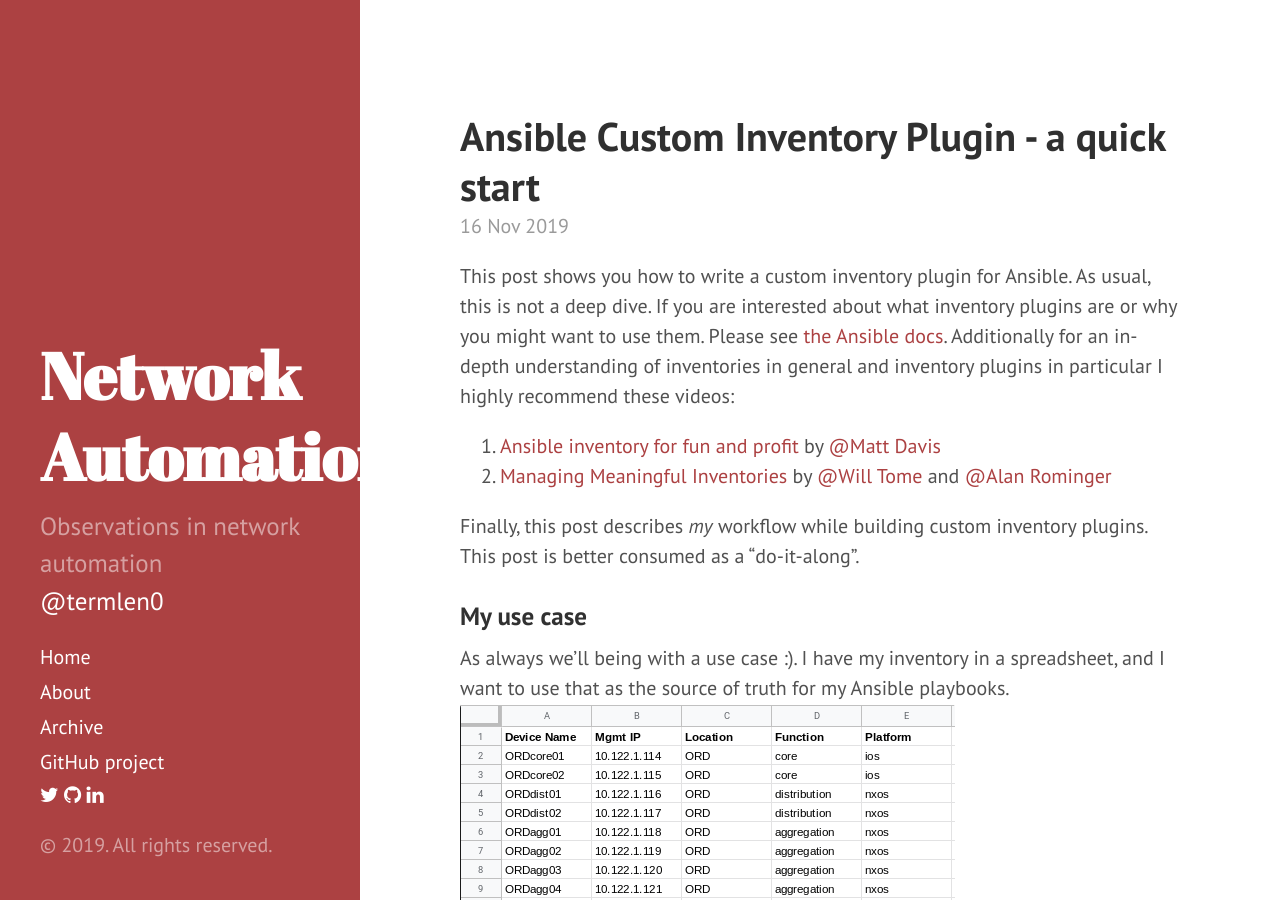
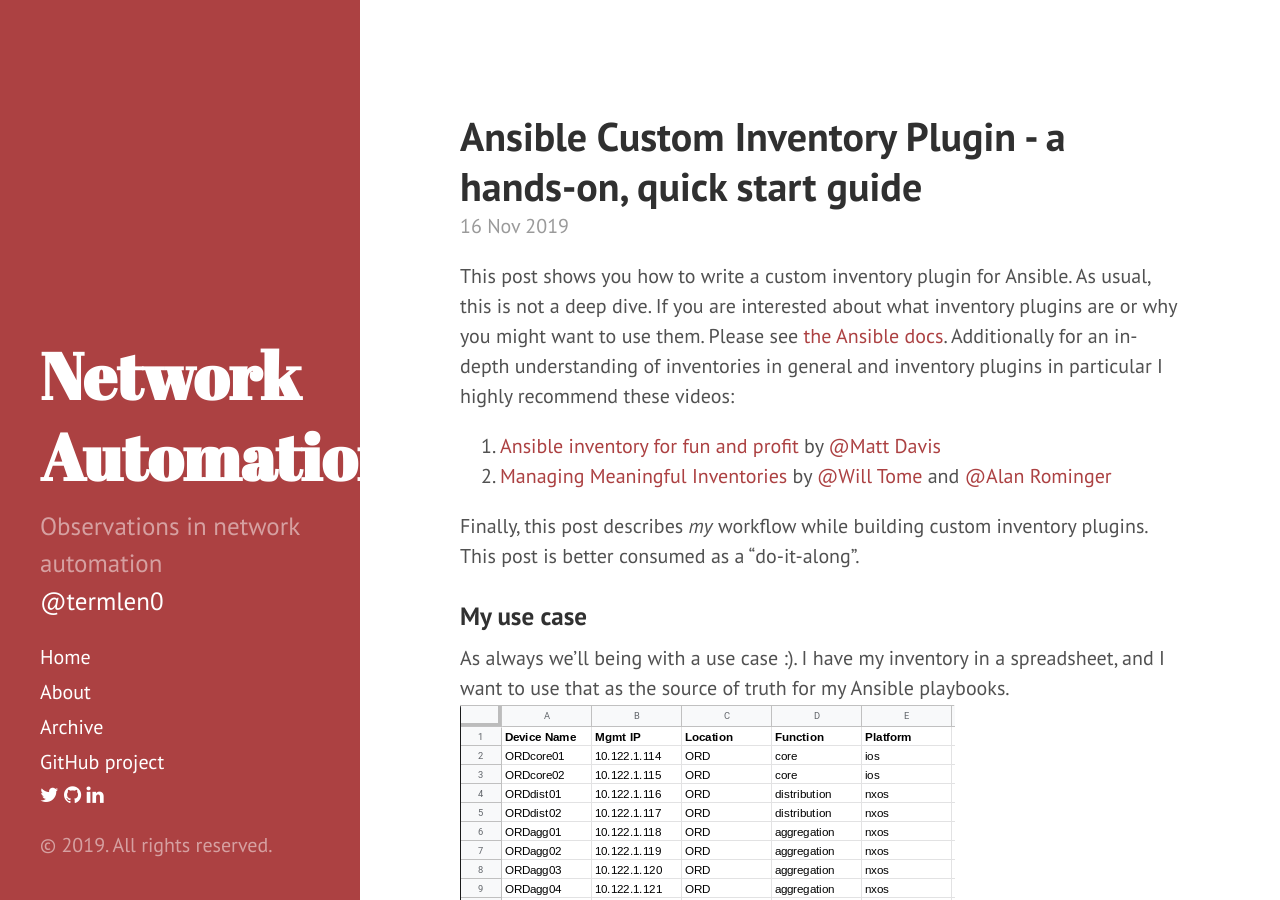
Before and after one commit to termlen0/termlen0.github.io, a Jekyll site: the page built from _posts/2019-11-16-observations.md, in a window 1280 px wide and 900 px high. Built offline with Jekyll 4.4.1, drawn with Linux system fonts in a browser that asks for light colours; nearby versions of some CDN libraries; comment, search, counter and statistics services are not loaded.

Commit message:
Final draft

```diff
--- a/_posts/2019-11-16-observations.md
+++ b/_posts/2019-11-16-observations.md
@@ -1,6 +1,6 @@
 ---
 layout: post
-title: Ansible Custom Inventory Plugin - a quick start
+title: Ansible Custom Inventory Plugin - a hands-on, quick start guide
 comments: true
 ---
 This post shows you how to write a custom inventory plugin for Ansible. As usual, this is not a deep dive. If you are interested about what inventory plugins are or why you might want to use them. Please see [the Ansible docs](https://docs.ansible.com/ansible/latest/plugins/inventory.html). Additionally for an in-depth understanding of inventories in general and inventory plugins in particular I highly recommend these videos:
```
Also changed, not shown: 15 other files.
